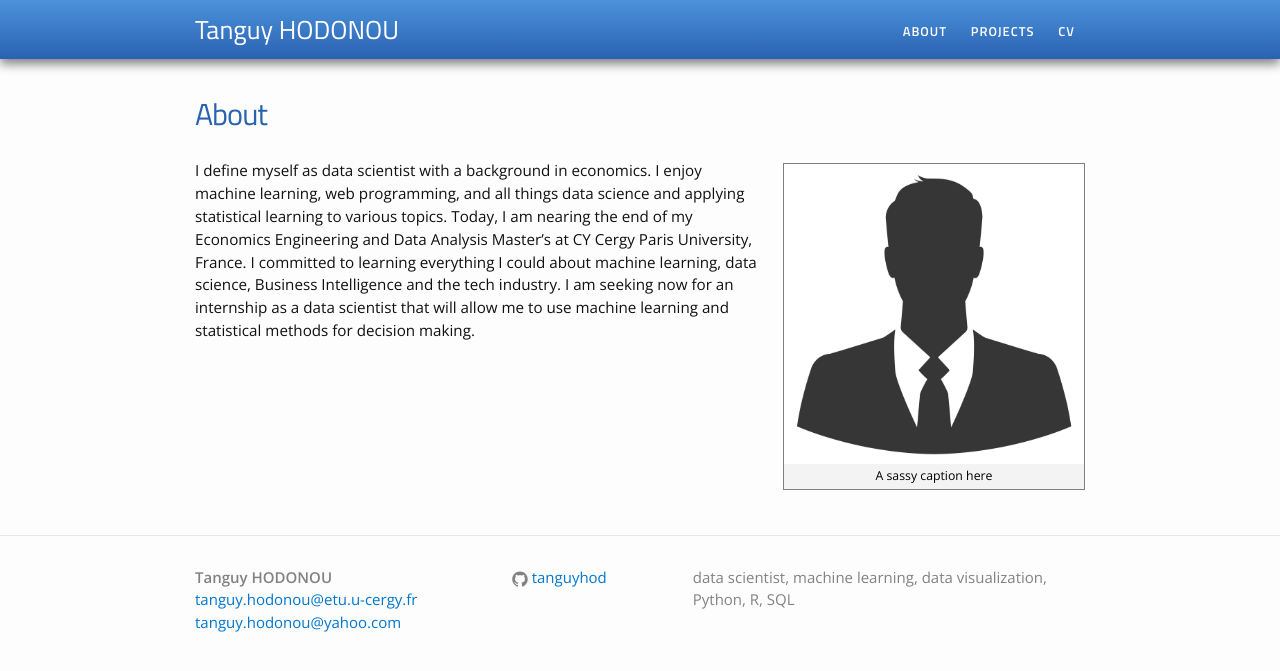
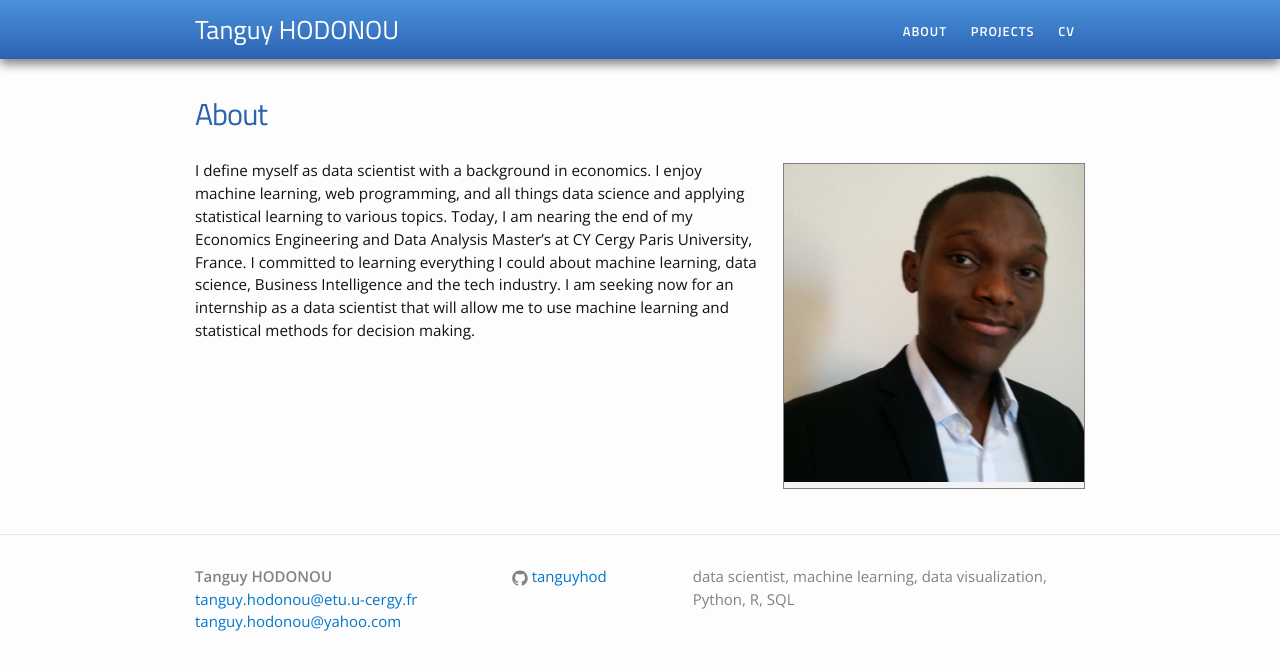
Before and after one commit to TanguyHOD/tanguyhod.github.io, a Jekyll site: the page built from about.md, in a window 1280 px wide. Shown: the top 671 px of the page. Built offline with Jekyll 4.4.1, drawn with Linux system fonts in a browser that asks for light colours.

Commit message:
my website

```diff
--- a/about.md
+++ b/about.md
@@ -4,7 +4,7 @@ title: About
 permalink: /about/
 ---
 
-{% include image.html url="/images/profile.jpg" caption="A sassy caption here" width=300 align="right" %}
+{% include image.html url="/images/Photo.jpg" width=300 align="right" %}
 
 I define myself as data scientist with a background in economics. I enjoy machine learning, web programming, and
 all things data science and applying statistical learning to various topics. Today, I am nearing the end of my Economics Engineering and Data Analysis Master's at CY Cergy Paris University, France. I committed to learning everything I could about machine learning, data science, Business Intelligence and the tech industry.
```
Also changed, not shown: images/Photo.jpg (added).
